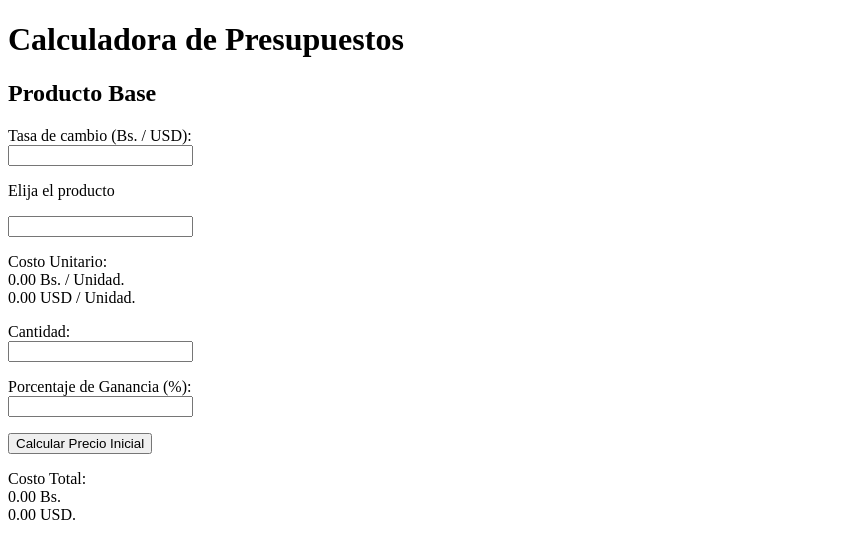
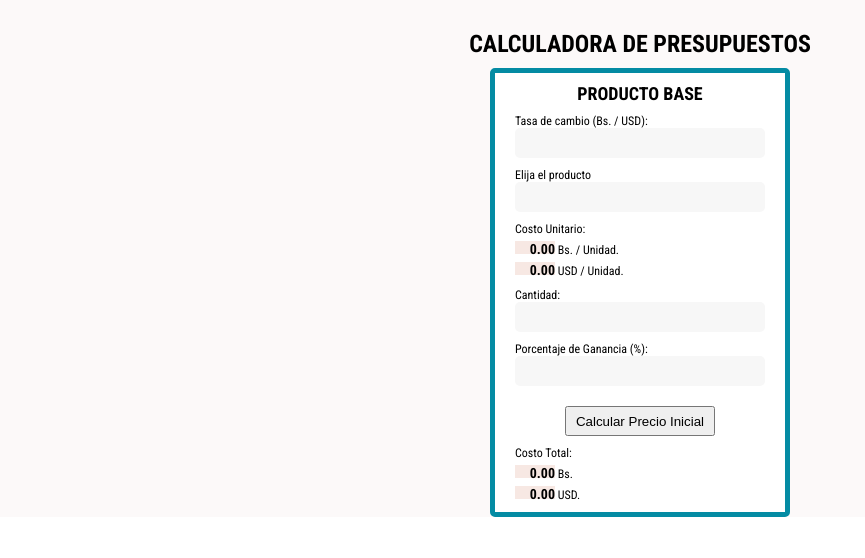
Before and after one commit to manuelmad/dolcevita-budget-calculator, a React (Create React App) app: page / in a window 1280 px wide. Shown: the top 558 px of the page, without its empty margins (0-865 px from the left). Built offline with nearby package versions, Linux system fonts and the light colour scheme.

Commit message:
Agregando evento onClick al botón de cálculo inicial.

```diff
--- a/public/index.html
+++ b/public/index.html
@@ -24,6 +24,10 @@
       work correctly both with client-side routing and a non-root public URL.
       Learn how to configure a non-root public URL by running `npm run build`.
     -->
+    <link rel="preconnect" href="https://fonts.googleapis.com">
+    <link rel="preconnect" href="https://fonts.gstatic.com" crossorigin>
+    <link href="https://fonts.googleapis.com/css2?family=Quicksand:wght@500;700&family=Roboto+Condensed:wght@300;400;700&display=swap" rel="stylesheet">
+	  <link href="https://fonts.googleapis.com/css2?family=Dancing+Script:wght@400;600;700&display=swap" rel="stylesheet">
     <title>React App</title>
   </head>
   <body>
--- a/src/App.js
+++ b/src/App.js
@@ -1,9 +1,9 @@
 //import logo from './logo.svg';
 // import './App.css';
 import React from 'react';
-import { InitialPrice } from './InitialPrice';
+import { InitialPrice } from './InitialPrice/InitialPrice';
 
-function App(props) {
+function App() {
   return (
     <React.Fragment>
       <h1>Calculadora de Presupuestos</h1>
--- /dev/null
+++ b/src/InitialPrice/InitialPrice.css
@@ -0,0 +1,27 @@
+.calculos {
+	background-color: var(--white);
+}
+
+.calculos span {
+	display: inline-block;
+	height: 1.3rem;
+	width: 4rem;
+	margin-top: 0.5rem;
+	text-align: end;
+	font-weight: bold;
+	font-size: var(--sm);
+	background-color: var(--kind-pink);
+}
+
+.calculos input {
+	padding: 0.5rem;
+}
+
+.calculos p:last-child {
+	margin-bottom: 1rem;
+}
+
+.parrafo-boton {
+	text-align: center;
+	margin-top: 2rem;
+}
--- a/src/InitialPrice.js
+++ b/src/InitialPrice/InitialPrice.js
@@ -1,5 +1,6 @@
 import React from "react";
-import { ListItem } from "./ListItem";
+import { ListItem } from "../ListItem/ListItem";
+import './InitialPrice.css';
 
 const products = [
     {
@@ -620,26 +621,57 @@ const products = [
     }
 ];
 
+let item_selected;
+let product;
+let tasa_cambio;
+let precio_unitario_Bs;
+let precio_unitario_USD;
+let precio_total_Bs;
+let precio_total_USD;
+
 function InitialPrice() {
 
     const updatePrice = () => {
-        let item_selected = document.getElementById("input_lista").value;
-        if(!item_selected) {
+        item_selected = document.getElementById("input_lista").value;
+        product = products.find(item => item["Nombre"] === item_selected);
+
+        if(!product) {
             return;
         }
-        let tasa_cambio = Number(document.getElementById("tasa-cambio").value);
 
+        tasa_cambio = Number(document.getElementById("tasa-cambio").value);
 
-        let precio_unitario_Bs = (products.find(item => item["Nombre"] === item_selected))["Precio Unitario Bs"];
+        precio_unitario_Bs = product["Precio Unitario Bs"];
+        precio_unitario_USD = precio_unitario_Bs / tasa_cambio;
 
-        let precio_unitario_USD = precio_unitario_Bs / tasa_cambio;
+        document.getElementById("costo-unitario-Bs").innerHTML = precio_unitario_Bs.toFixed(2);
+        document.getElementById("costo-unitario-USD").innerHTML = precio_unitario_USD.toFixed(2);
+    }
 
-        document.getElementById("costo-unitario-Bs").innerHTML = precio_unitario_Bs;
-        document.getElementById("costo-unitario-USD").innerHTML = precio_unitario_USD.toFixed(2);
+    const calculateInitialPrice = ()=> {
+
+        let cantidad = document.getElementById("cantidad").value;
+
+        let porcentaje_ganancia = document.getElementById("porcentaje-ganancia").value;
+
+        if(product["Adicional"] === "true") {
+            precio_total_Bs = ((precio_unitario_Bs * cantidad) * ((porcentaje_ganancia/100)+1))+tasa_cambio;
+
+            precio_total_USD = ((precio_unitario_USD * cantidad) * ((porcentaje_ganancia/100)+1))+1;
+        } else {
+            precio_total_Bs = ((precio_unitario_Bs * cantidad) * ((porcentaje_ganancia/100)+1));
+
+            precio_total_USD = ((precio_unitario_USD * cantidad) * ((porcentaje_ganancia/100)+1));
+        }
+
+        document.getElementById("costo-total-Bs").innerHTML = Number(precio_total_Bs).toFixed(2);
+
+        document.getElementById("costo-total-USD").innerHTML = Number(precio_total_USD).toFixed(2);
     }
 
     return(
         <section className="calculos">
+
         <h2>Producto Base</h2>
         <div>
             <p>Tasa de cambio (Bs. / USD):<br/>
@@ -664,7 +696,7 @@ function InitialPrice() {
                 <input type="number" id="porcentaje-ganancia" />
             </p>
             <p className="parrafo-boton">
-                <button id="calcular-precio-total">Calcular Precio Inicial</button>
+                <button id="calcular-precio-total" onClick={calculateInitialPrice}>Calcular Precio Inicial</button>
             </p>
             <p>Costo Total:<br />
                 <span id="costo-total-Bs">0.00</span> Bs.<br />
--- a/src/index.css
+++ b/src/index.css
@@ -1,8 +1,35 @@
+* {
+	box-sizing: border-box;
+	margin: 0;
+	padding: 0;
+}
+
+html {
+	/*font-family: 'Quicksand', sans-serif;*/
+  	font-family: 'Roboto Condensed', sans-serif;
+	font-size: 62.5%;
+}
+
+:root {
+	--very-light-gray:#d8d6d6;
+	--text-input-field: #F7F7F7;
+	--hospital-green: #ACD982;
+	--very-light-blue:#e9f1f8;
+	--dark-blue: #252C5A;
+	--white: #FFFFFF;
+	--black: #000000;
+	--medium-blue: #048ba3;
+	--kind-pink: #f7e8e3;
+	--dark-pink:  #f8879a;
+	--background: #fcf9f9;
+
+	--ss: 1.2rem;
+	--sm: 1.4rem;
+	--md: 1.5rem;
+	--lg: 1.8rem;
+}
+
 body {
-  margin: 0;
-  font-family: -apple-system, BlinkMacSystemFont, 'Segoe UI', 'Roboto', 'Oxygen',
-    'Ubuntu', 'Cantarell', 'Fira Sans', 'Droid Sans', 'Helvetica Neue',
-    sans-serif;
   -webkit-font-smoothing: antialiased;
   -moz-osx-font-smoothing: grayscale;
 }
@@ -11,3 +38,72 @@ code {
   font-family: source-code-pro, Menlo, Monaco, Consolas, 'Courier New',
     monospace;
 }
+
+#root {
+	width: 100%;
+	font-size: var(--ss);
+	background-color: var(--background);
+}
+
+section {
+	width: 30rem;
+	margin: 0 auto;
+	border: 0.5rem solid var(--medium-blue);
+	border-radius: 0.5rem;
+	margin: 1rem auto;
+	padding: 0 auto;
+}
+
+div {
+	width: 25rem;
+	margin: 0 auto;
+}
+
+select {
+	width: 25rem;
+	height: 3rem;
+}
+
+h1, h2 {
+	text-align: center;
+	text-transform: uppercase;
+}
+
+h1 {
+	padding-top: 3rem;
+}
+
+p, select, h2 {
+	margin-top: 1rem;
+}
+
+button {
+	width: 15rem;
+	height: 3rem;
+}
+
+button:active {
+	box-shadow: 1px 1px 5px 2px var(--very-light-gray);
+}
+
+input {
+	background-color: var(--text-input-field);
+	border: none;
+	width: 25rem;
+	height: 3rem;
+	border-radius: 0.5rem;
+	font-family: 'Roboto Condensed', sans-serif;
+}
+
+input:hover {
+	border: 0.1rem solid var(--medium-blue);
+}
+
+table {
+	margin: 1rem auto;
+}
+
+table, th, td {
+	border: 0.1rem solid var(--black);
+	border-collapse: collapse;
+}
--- a/src/index.js
+++ b/src/index.js
@@ -1,6 +1,6 @@
 import React from 'react';
 import ReactDOM from 'react-dom/client';
-// import './index.css';
+import './index.css';
 import App from './App';
 
 const root = ReactDOM.createRoot(document.getElementById('root'));
```
Also changed, not shown: src/ListItem/ListItem.js (renamed from src/ListItem.js).
